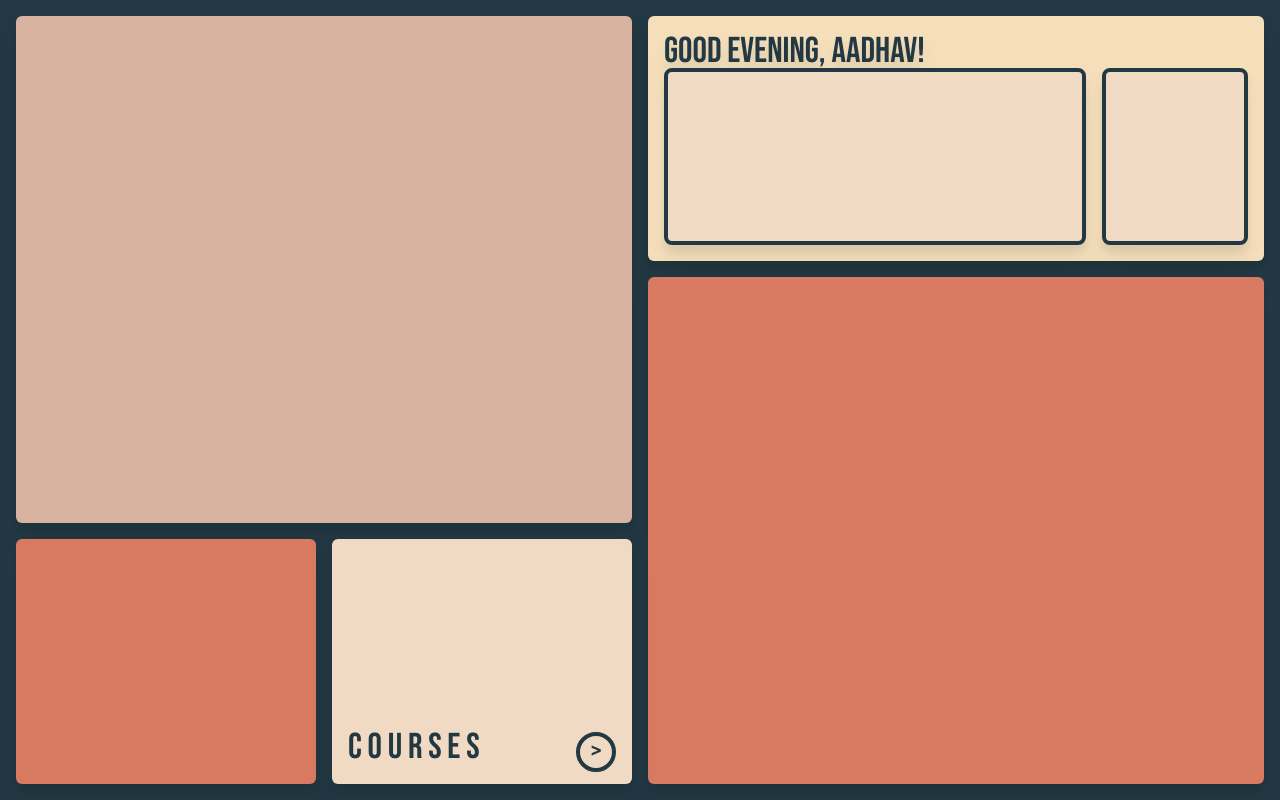
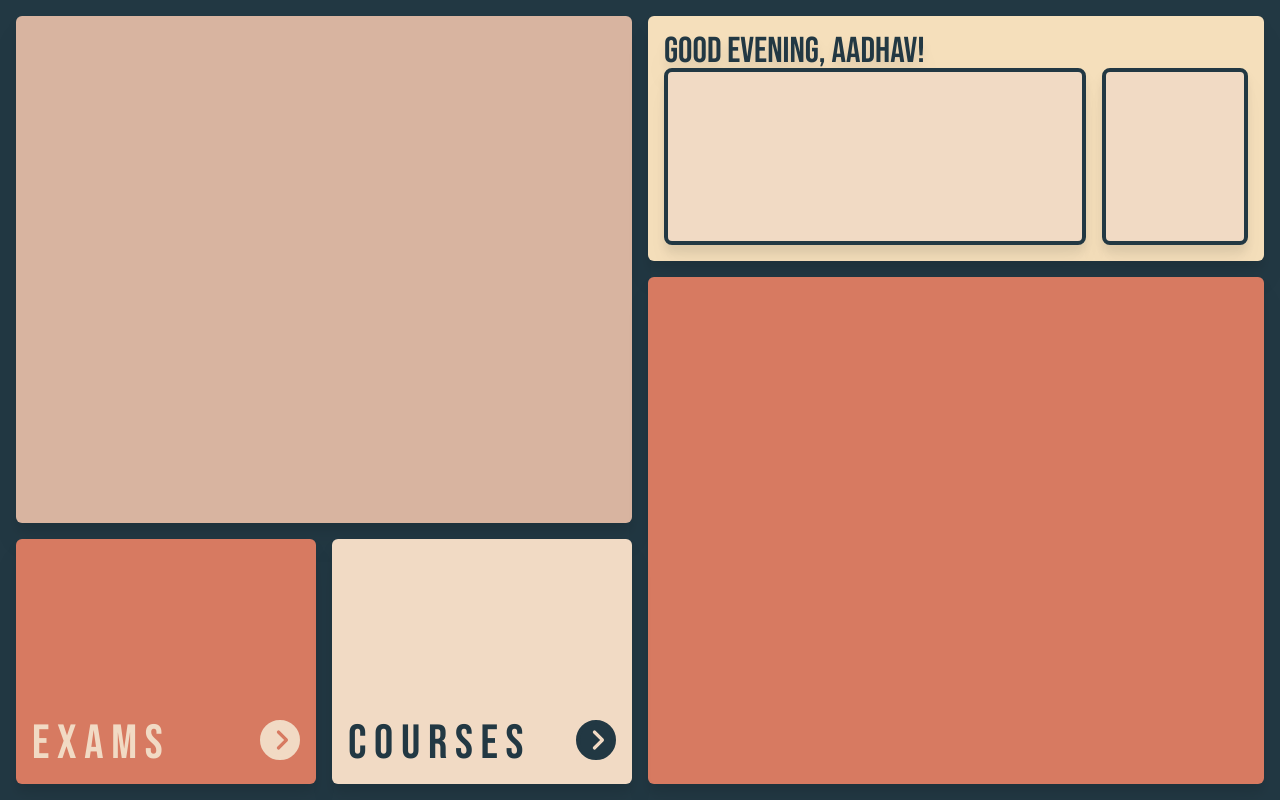
Before and after one commit to Aadhav-VijayaSaravanan/intellect-with-nuxt3, a Nuxt app: page /home in a window 1280 px wide. Built offline with nearby package versions, Linux system fonts and the light colour scheme.

Commit message:
update home.vue

```diff
--- a/pages/home.vue
+++ b/pages/home.vue
@@ -9,14 +9,26 @@
           <div class="bg-lie row-span-5 col-span-1 rounded-lg border-4 border-sch drop-shadow-xl"></div>
         </div>
         <div class="bg-rot col-span-2 row-span-2 rounded-md drop-shadow-xl"></div>
-        <div class="bg-rot rounded-md drop-shadow-xl"></div>
+        <div class="bg-rot rounded-md drop-shadow-xl">
+          <div class="p-4 w-full h-full flex items-end">
+            <div class="h-fit w-full relative flex justify-between">
+              <h1 class="c3 text-5xl text-lie select-none w-fit">E x a m s</h1>
+              <div class="arrow-container rounded-full bg-lie w-10 h-10 flex items-center justify-center border-4 border-lie" style="transform: rotate(-90deg);">
+                <svg xmlns="http://www.w3.org/2000/svg" viewBox="0 0 20 20" fill="currentColor" class="text-rot c3 h-8 w-8">
+                  <path d="M10 12.586L14.293 8.293a1 1 0 011.414 1.414l-5 5a1 1 0 01-1.414 0l-5-5a1 1 0 011.414-1.414L10 12.586z"/>
+                </svg>
+              </div>
+            </div>
+          </div>
+        </div>
         <div class="bg-lie rounded-md drop-shadow-xl">
-          <div class="p-4 grid grid-cols-1 grid-rows-6 w-full h-full">
-            <div class="col-span-1 row-span-5"></div>
-            <div class="col-span-1 row-span-1 flex items-end">
-              <h1 class="c3 text-4xl text-sch">C o u r s e s</h1>
-              <div class="rounded-full bg-transparent w-10 h-10 flex items-center justify-center ml-auto my-auto border-4 border-sch">
-                <button class="text-sch c3 text-3xl">></button>
+          <div class="p-4 w-full h-full flex items-end">
+            <div class="h-fit w-full relative flex justify-between">
+              <h1 class="c3 text-5xl text-sch select-none w-fit">C o u r s e s</h1>
+              <div class="arrow-container rounded-full bg-sch w-10 h-10 flex items-center justify-center border-4 border-sch" style="transform: rotate(-90deg);">
+                <svg xmlns="http://www.w3.org/2000/svg" viewBox="0 0 20 20" fill="currentColor" class="text-lie c3 h-8 w-8">
+                  <path d="M10 12.586L14.293 8.293a1 1 0 011.414 1.414l-5 5a1 1 0 01-1.414 0l-5-5a1 1 0 011.414-1.414L10 12.586z"/>
+                </svg>
               </div>
             </div>
           </div>
@@ -24,16 +36,24 @@
       </div>
     </div>
   </div>
+
+  <login v-if="showLogin" @login="handleLogin"></login>
 </template>
+<script>
+import Login from './login.vue';
 
+export default {
+  components: {
+    Login,
+  },
+  data() {
 
-
-<script>
-
+    return {
+      showLogin: false,
+    };
+  },
+};
 </script>
-
-
-
 <style scoped>
 
 @font-face {
```
